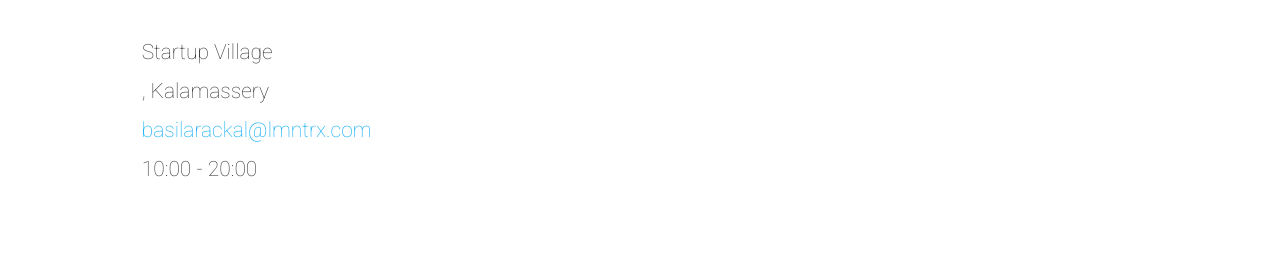
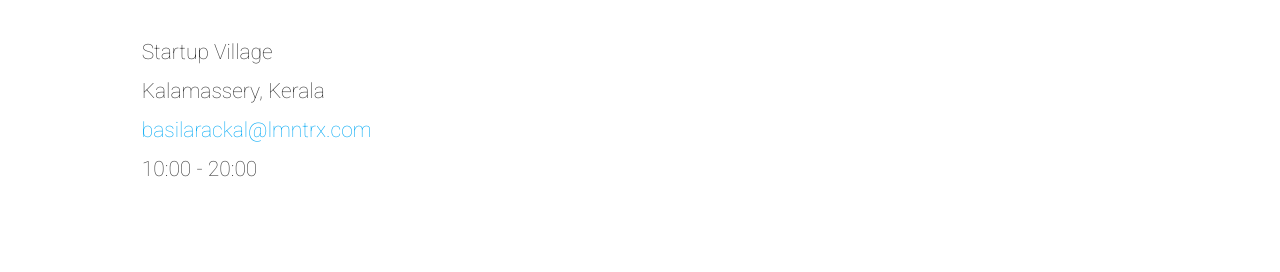
Before and after one commit to ReonSaji/GDGCochin.github.io, a Jekyll site: the page built from index.html, in a window 1280 px wide and 900 px high, scrolled down 2836 px. Shown: the part 181-453 px from the top of the window. Built offline with Jekyll 4.4.1, drawn with Linux system fonts in a browser that asks for light colours; nearby versions of some CDN libraries; comment, search, counter and statistics services are not loaded.

Commit message:
Update _config.yml

```diff
--- a/_config.yml
+++ b/_config.yml
@@ -91,8 +91,8 @@ rockstarSpeakersButtonText: "See all speakers"
 locationBlockTitle: "Location"
 eventLocationName: "Startup Village"
 eventLocationLink: ""
-eventStreetAddress: ""
-eventAddressLocality: "Kalamassery"
+eventStreetAddress: "Kalamassery"
+eventAddressLocality: "Kerala"
 eventAddressLocalityRegion: "Kerala"
 eventPostalCode: "79000"
 eventAddressCountry: "India"
```
